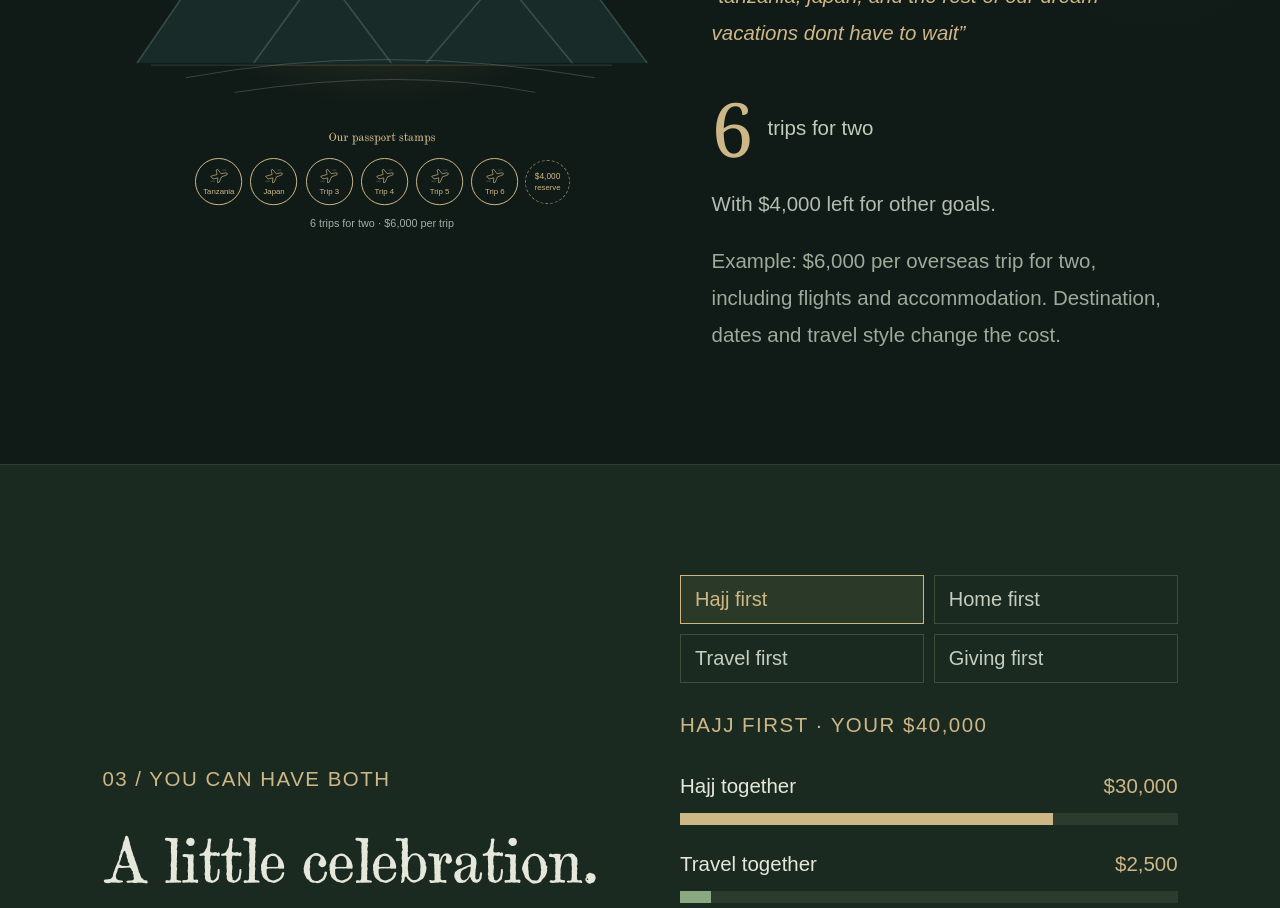
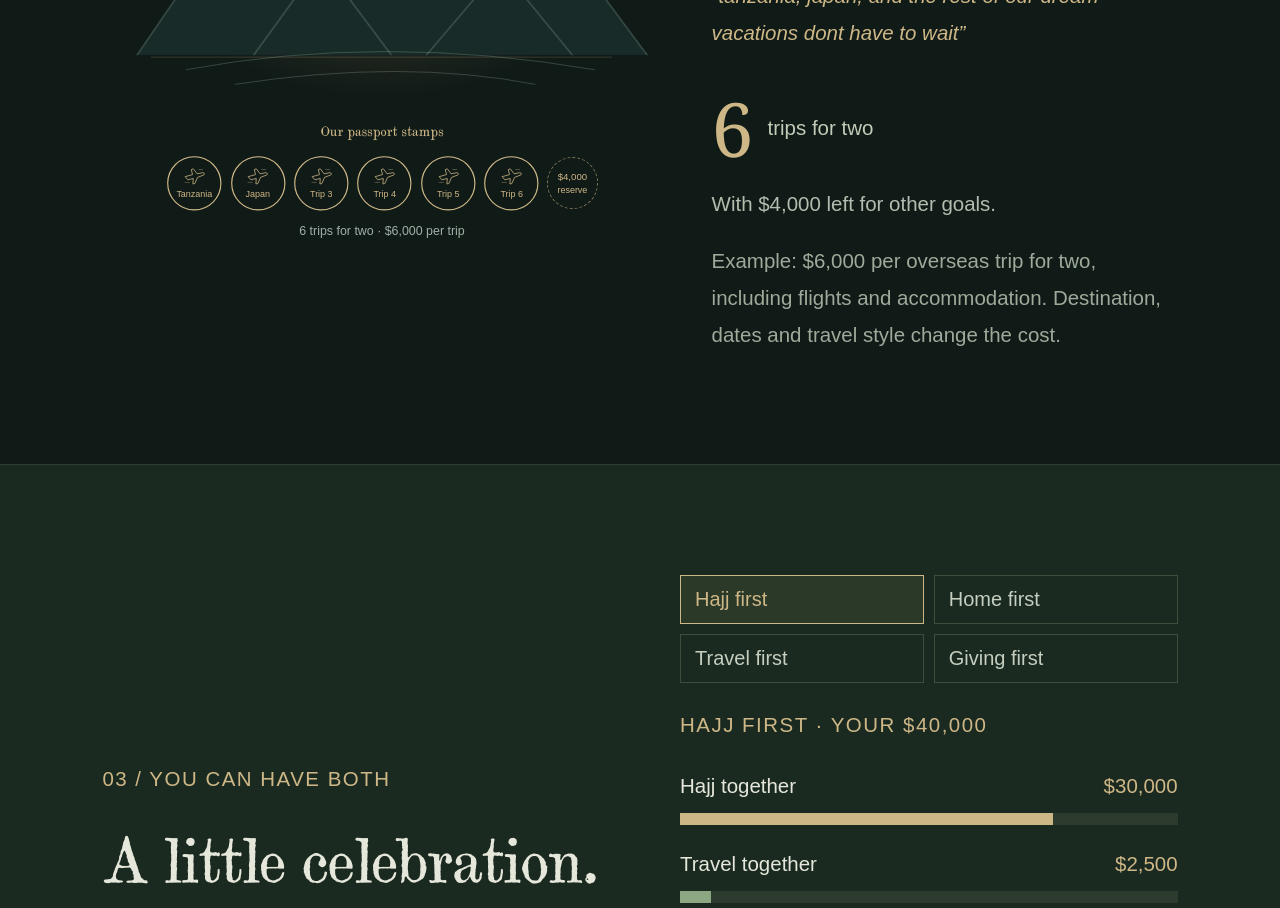
Before and after one commit to saifalushi1/areese, a React (Vite) app: page / in a window 1280 px wide. Shown: the part 3420-4328 px from the top of the page. Built offline with nearby package versions, Linux system fonts and the light colour scheme.

Commit message:
Increase savings badges and captions another fifteen percent

```diff
--- a/src/styles/global.css
+++ b/src/styles/global.css
@@ -1909,30 +1909,30 @@ input[type="range"]::-moz-range-thumb {
 }
 .savings-visual {
   color: var(--gold);
-  margin: 10.8px auto 0;
+  margin: 12.42px auto 0;
   text-align: center;
 }
 .savings-title {
-  font-size: clamp(12px, 0.9vw, 16.8px);
-  margin: 0 0 9px;
+  font-size: clamp(13.8px, 1.035vw, 19.32px);
+  margin: 0 0 10.35px;
   font-family: var(--serif);
 }
 .savings-tokens {
   display: flex;
   flex-wrap: wrap;
-  gap: 6px;
+  gap: 6.9px;
   justify-content: center;
   align-items: center;
 }
 .savings-token {
   position: relative;
-  width: clamp(49.2px, 3.18vw, 61.2px);
+  width: clamp(56.58px, 3.657vw, 70.38px);
   aspect-ratio: 1;
   display: flex;
   flex-direction: column;
   align-items: center;
   justify-content: center;
-  gap: 1.8px;
+  gap: 2.07px;
 }
 .savings-token .token-progress {
   position: absolute;
@@ -1946,7 +1946,7 @@ input[type="range"]::-moz-range-thumb {
   height: 36%;
 }
 .savings-token span {
-  font-size: clamp(7.8px, 0.57vw, 10.8px);
+  font-size: clamp(8.97px, 0.6555vw, 12.42px);
   line-height: 1.2;
 }
 .savings-token.unfunded {
@@ -1956,24 +1956,24 @@ input[type="range"]::-moz-range-thumb {
   display: flex;
   flex-direction: column;
   justify-content: center;
-  width: clamp(44.4px, 2.82vw, 54px);
+  width: clamp(51.06px, 3.243vw, 62.1px);
   aspect-ratio: 1;
-  border: 0.6px dashed #ceb78799;
+  border: 0.69px dashed #ceb78799;
   border-radius: 50%;
 }
 .savings-reserve strong {
-  font-size: clamp(8.4px, 0.6vw, 11.4px);
+  font-size: clamp(9.66px, 0.69vw, 13.11px);
   font-weight: 400;
 }
 .savings-reserve span {
-  font-size: clamp(7.8px, 0.54vw, 10.2px);
-  margin-top: 1.8px;
+  font-size: clamp(8.97px, 0.621vw, 11.73px);
+  margin-top: 2.07px;
 }
 .savings-caption {
-  font-size: clamp(10.8px, 0.72vw, 13.8px);
+  font-size: clamp(12.42px, 0.828vw, 15.87px);
   color: var(--muted);
   line-height: 1.5;
-  margin: 9px 0 0;
+  margin: 10.35px 0 0;
 }
 .savings-token span b {
   display: block;
```
